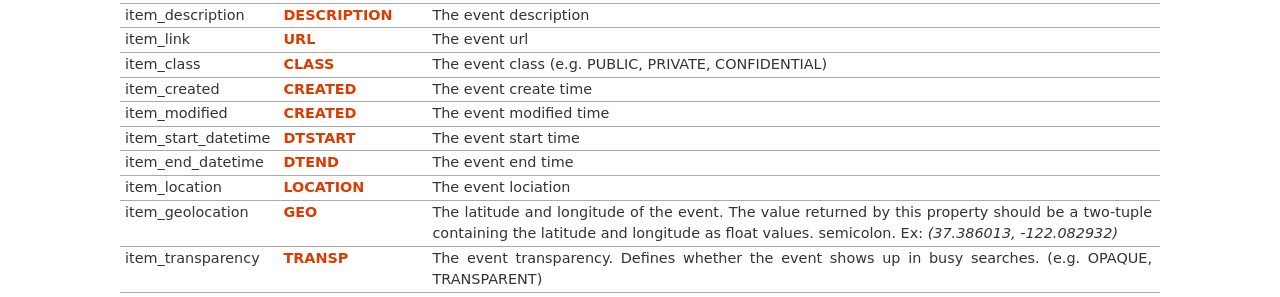
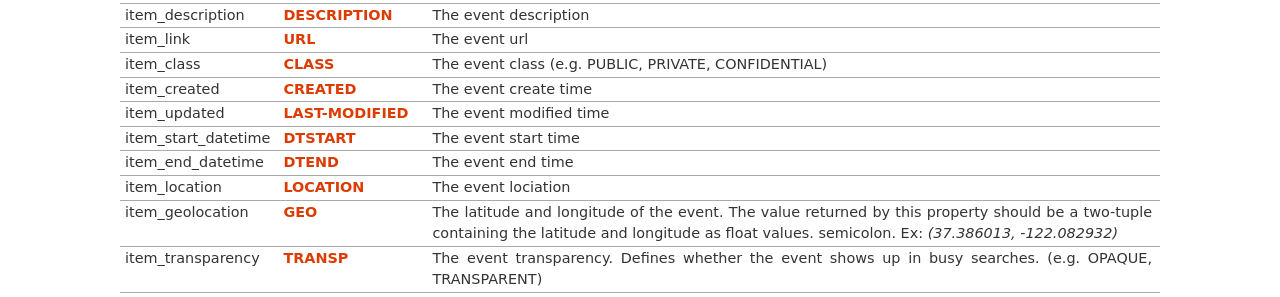
Before and after one commit to jazzband/django-ical, a Sphinx documentation site: the page built from docs/source/usage.rst, in a window 1280 px wide. Shown: the part 1267-1564 px from the top of the page. Built offline with Sphinx 7.4.7, drawn with Linux system fonts in a browser that asks for light colours.

Commit message:
Fixed docs for the last-modified field

```diff
--- a/docs/source/usage.rst
+++ b/docs/source/usage.rst
@@ -94,7 +94,7 @@
 +-----------------------+-----------------------+-----------------------------+
 | item_created          | `CREATED`_            | The event create time       |
 +-----------------------+-----------------------+-----------------------------+
-| item_modified         | `CREATED`_            | The event modified time     |
+| item_updated          | `LAST-MODIFIED`_      | The event modified time     |
 +-----------------------+-----------------------+-----------------------------+
 | item_start_datetime   | `DTSTART`_            | The event start time        |
 +-----------------------+-----------------------+-----------------------------+
@@ -142,6 +142,7 @@
 .. _UID: http://www.kanzaki.com/docs/ical/uid.html
 .. _CLASS: http://www.kanzaki.com/docs/ical/class.html
 .. _CREATED: http://www.kanzaki.com/docs/ical/created.html
+.. _LAST-MODIFIED: http://www.kanzaki.com/docs/ical/lastModified.html
 .. _DTSTART: http://www.kanzaki.com/docs/ical/dtstart.html
 .. _DTEND: http://www.kanzaki.com/docs/ical/dtend.html
 .. _GEO: http://www.kanzaki.com/docs/ical/geo.html
```
